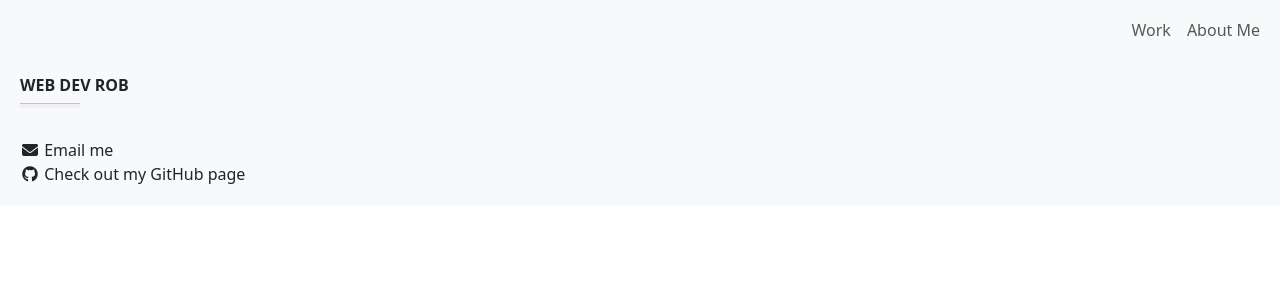
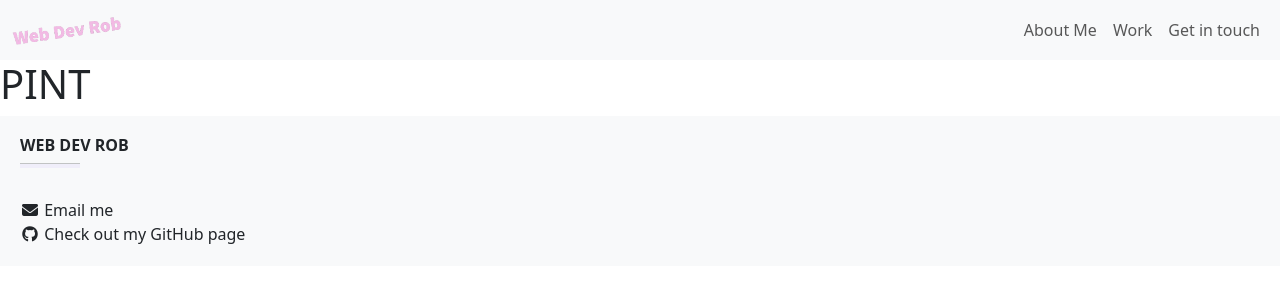
Before and after one commit to Robf94/rob-codes, an Eleventy site: page src/work-pint.njk in a window 1280 px wide. Built offline with nearby package versions, Linux system fonts and the light colour scheme; Eleventy itself is replaced by a stand-in of ours; files that its build step writes are made by us from their sources.

Commit message:
copying updated header to subpages

```diff
--- a/src/_includes/default.njk
+++ b/src/_includes/default.njk
@@ -12,7 +12,6 @@
 </head>
 <body>
 
-  {# <nav class="navbar navbar-custom fixed-top navbar-expand-lg bg-body-tertiary">navbar sticky-top bg-body-tertiary #}
   <nav class="navbar navbar-custom sticky-top navbar-expand-lg bg-body-tertiary">
     <div class="container-fluid">
       <a class="navbar-brand logo-container h-100 p-0 m-0" href="../index.html">
--- a/src/_includes/work-subpages.njk
+++ b/src/_includes/work-subpages.njk
@@ -11,20 +11,21 @@
 </head>
 <body>
 
-    <nav class="navbar navbar-custom fixed-top navbar-expand-lg bg-body-tertiary">
+    <nav class="navbar navbar-custom sticky-top navbar-expand-lg bg-body-tertiary">
         <div class="container-fluid">
-            <a class="navbar-brand logo-container h-100 p-0" href="../index.html">
-            {# <img class="img-fluid header-logo" src="../assets/logos/Web Dev Rob-logos_transparent-cropped.png" alt="Logo"> #}
+        <a class="navbar-brand logo-container h-100 p-0 m-0" href="../index.html">
+            <img class="img-fluid header-logo" src="../assets/logos/Web Dev Rob-logos_transparent-cropped.png" alt="Logo">
         </a>
         <button class="navbar-toggler" type="button" data-bs-toggle="collapse" data-bs-target="#navbarNavAltMarkup" aria-controls="navbarNavAltMarkup" aria-expanded="false" aria-label="Toggle navigation">
             <span class="navbar-toggler-icon"></span>
         </button>
         <div class="collapse navbar-collapse flex-grow-0" id="navbarNavAltMarkup">
             <div class="navbar-nav text-center">
-                <a class="nav-link" href="../index.html#my-projects">Work</a>
-                <a class="nav-link" href="../index.html#about-me">About Me</a>
+            <a class="nav-link" href="#about-me">About Me</a>
+            <a class="nav-link" href="#my-projects">Work</a>
+            <a class="nav-link" href="#get-in-touch">Get in touch</a>
             </div>
-            <!-- Make menu auto collapse on click? -->
+            <!-- Make mobile menu auto collapse on click? -->
         </div>
         </div>
     </nav>
```
Also changed, not shown: 4 other files. Lines whose indentation alone changed are shown as unchanged.
